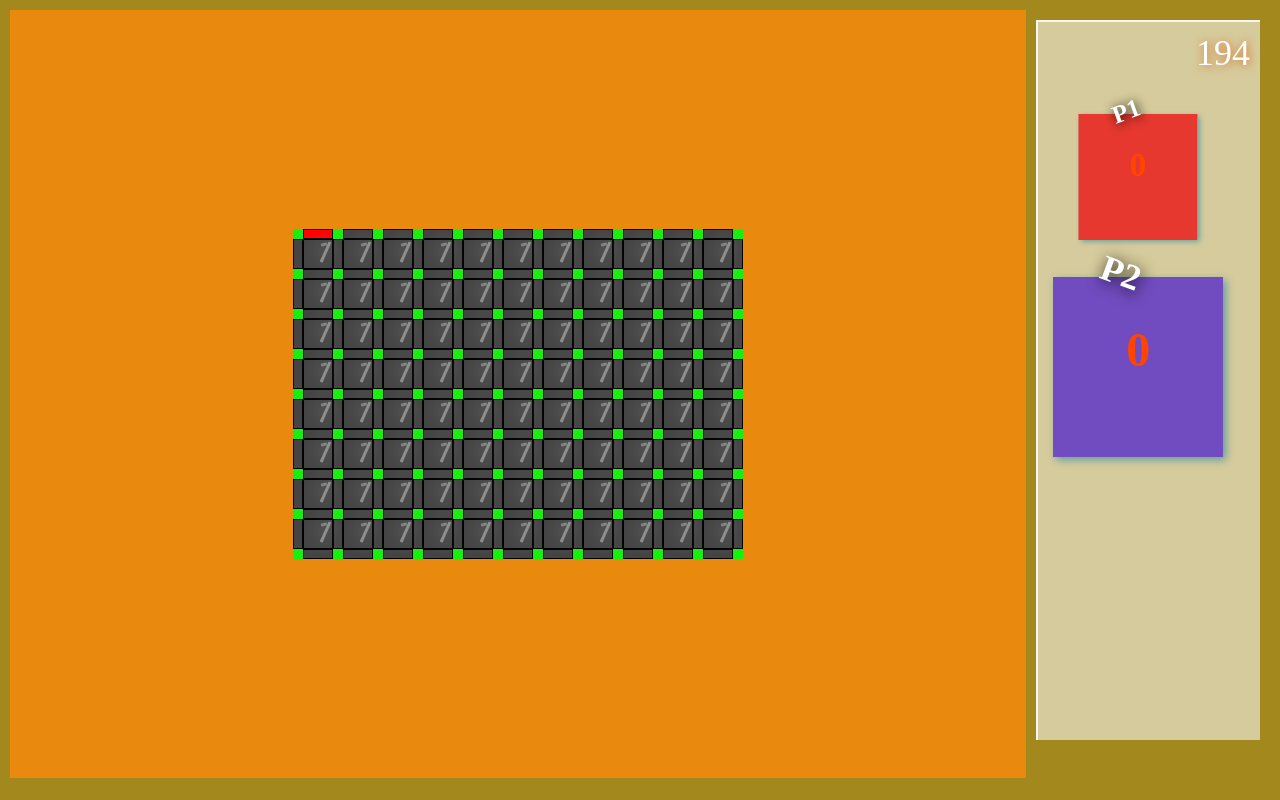
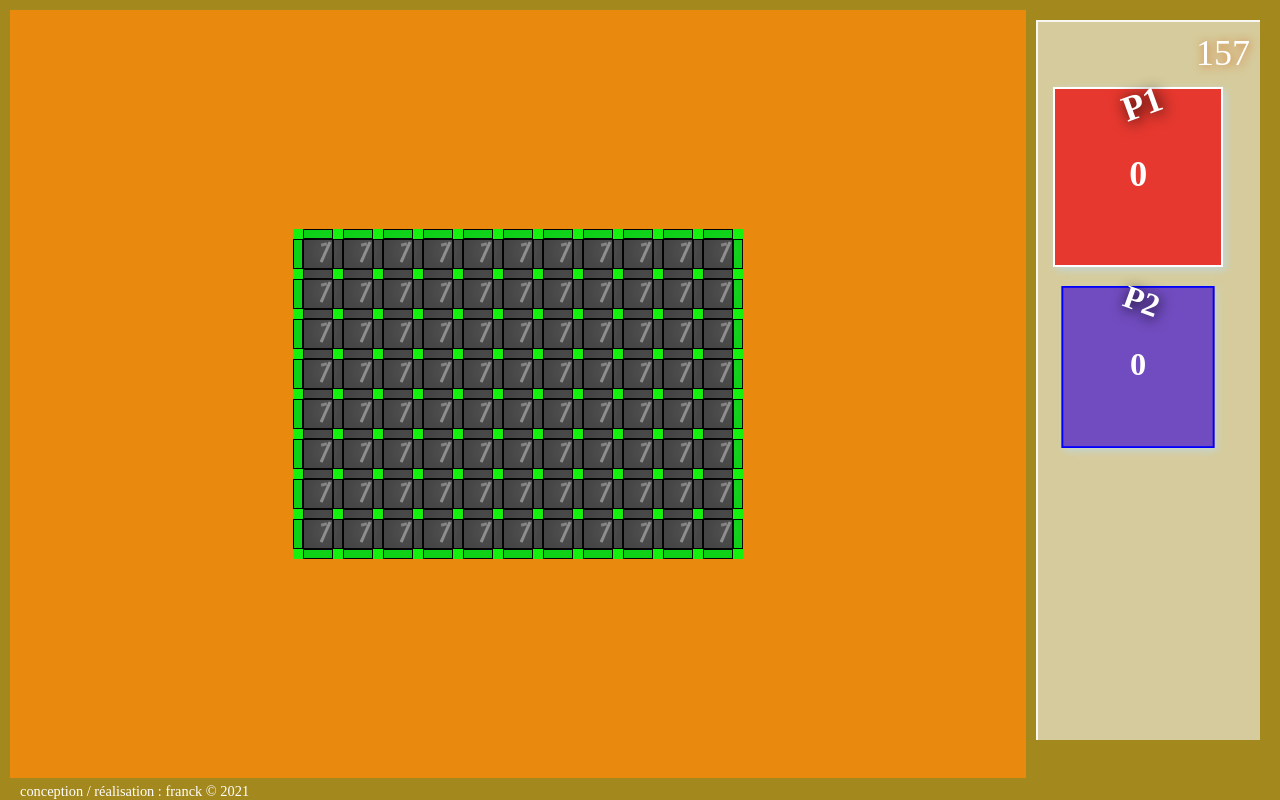
Before and after one commit to franckonline/game_grill-hit, a plain HTML site: page index.html in a window 1280 px wide. Both pictures are taken after a click on the element 318 px from the left and 234 px from the top of the page. Drawn offline with Linux system fonts and the light colour scheme.

Commit message:
final version 1.0.0.0

```diff
--- a/css/style.css
+++ b/css/style.css
@@ -154,7 +154,6 @@ main {
 }
 
 .shoot {
-    /* position: relative; */
     height: 50px;
     padding: 5px;
     text-align: right;
@@ -163,12 +162,6 @@ main {
     color: rgb(255, 255, 255);
     text-shadow: chocolate 1px 1px 10px;
 }
-
-.bebe{
-    border:rgb(240, 224, 11) solid 3px;
-
-}
-
 
 .playerA,
 .playerB {
@@ -179,9 +172,10 @@ main {
     width: 170px;
     height: 180px;
     color : white;
+    font-weight: 800;
     text-align:  center;
-    box-shadow: cadetblue 3px 3px 8px;
-    /* border:rgb(240, 224, 11) solid 3px; */
+    line-height : 80px;
+    box-shadow: rgb(196, 214, 214) 3px 3px 8px;
 }
 
 .playerA {
@@ -195,9 +189,10 @@ main {
 .playerA:before,
 .playerB:before {
     position: absolute;
-    padding: 5px;
+    padding: 15px;
+    margin: 10px;
     font-size: 3rem;
-    top: -30px;
+    top: -50px;
     left: 25%;
     color:white;
 }
@@ -215,7 +210,13 @@ transform: rotateZ(20deg);
 
 }
 
-
+footer{
+    position:absolute;
+    color: white;
+    font-size: 1.2rem;
+    bottom: 0 ;
+    left: 20px;
+}
 .cell::before {
     content: ' ';
     position: absolute;
--- a/index.html
+++ b/index.html
@@ -19,32 +19,32 @@
 
 <section class="line">
     <div class="hor line1 col1  dot"></div>
-    <div class="horizon line1 col2 bip coul0"></div>
+    <div class="horizon line1 col2 bip coul3"></div>
     <div class="hor line1 col3  dot"></div>
-    <div class="horizon line1 col4 bip coul0"></div>
+    <div class="horizon line1 col4 bip coul3"></div>
     <div class="hor line1 col5  dot"></div>
-    <div class="horizon line1 col6 bip coul0"></div>
+    <div class="horizon line1 col6 bip coul3"></div>
     <div class="hor line1 col7  dot"></div>
-    <div class="horizon line1 col8 bip coul0"></div>
+    <div class="horizon line1 col8 bip coul3"></div>
     <div class="hor line1 col9  dot"></div>
-    <div class="horizon line1 col10 bip coul0"></div>
+    <div class="horizon line1 col10 bip coul3"></div>
     <div class="hor line1 col11  dot"></div>
-    <div class="horizon line1 col12 bip coul0"></div>
+    <div class="horizon line1 col12 bip coul3"></div>
     <div class="hor line1 col13  dot"></div>
-    <div class="horizon line1 col14 bip coul0"></div>
+    <div class="horizon line1 col14 bip coul3"></div>
     <div class="hor line1 col15  dot"></div>
-    <div class="horizon line1 col16 bip coul0"></div>
+    <div class="horizon line1 col16 bip coul3"></div>
     <div class="hor line1 col17  dot"></div>
-    <div class="horizon line1 col18 bip coul0"></div>
+    <div class="horizon line1 col18 bip coul3"></div>
     <div class="hor line1 col19  dot"></div>
-    <div class="horizon line1 col20 bip coul0"></div>
+    <div class="horizon line1 col20 bip coul3"></div>
     <div class="hor line1 col21  dot"></div>
-    <div class="horizon line1 col22 bip coul0"></div>
+    <div class="horizon line1 col22 bip coul3"></div>
     <div class="hor line1 col23  dot"></div>
 </section>
 
 <section class="line blocky">
-    <div class="vertical line2 col1 bip coul0"></div>
+    <div class="vertical line2 col1 bip coul3"></div>
     <div class="vertical line2 col2 cell coul0"></div>
     <div class="vertical line2 col3 bip coul0"></div>
     <div class="vertical line2 col4 cell coul0"></div>
@@ -66,7 +66,7 @@
     <div class="vertical line2 col20 cell coul0"></div>
     <div class="vertical line2 col21 bip coul0"></div>
     <div class="vertical line2 col22 cell coul0"></div>
-    <div class="vertical line2 col23 bip coul0"></div>
+    <div class="vertical line2 col23 bip coul3"></div>
 </section>
 
 <section class="line">
@@ -96,7 +96,7 @@
 </section>
 
 <section class="line blocky">
-    <div class="vertical line4 col1 bip coul0"></div>
+    <div class="vertical line4 col1 bip coul3"></div>
     <div class="vertical line4 col2 cell coul0"></div>
     <div class="vertical line4 col3 bip coul0"></div>
     <div class="vertical line4 col4 cell coul0"></div>
@@ -118,7 +118,7 @@
     <div class="vertical line4 col20 cell coul0"></div>
     <div class="vertical line4 col21 bip coul0"></div>
     <div class="vertical line4 col22 cell coul0"></div>
-    <div class="vertical line4 col23 bip coul0"></div>
+    <div class="vertical line4 col23 bip coul3"></div>
 </section>
 
 <section class="line">
@@ -148,7 +148,7 @@
 </section>
 
 <section class="line blocky">
-    <div class="vertical line6 col1 bip coul0"></div>
+    <div class="vertical line6 col1 bip coul3"></div>
     <div class="vertical line6 col2 cell coul0"></div>
     <div class="vertical line6 col3 bip coul0"></div>
     <div class="vertical line6 col4 cell coul0"></div>
@@ -170,7 +170,7 @@
     <div class="vertical line6 col20 cell coul0"></div>
     <div class="vertical line6 col21 bip coul0"></div>
     <div class="vertical line6 col22 cell coul0"></div>
-    <div class="vertical line6 col23 bip coul0"></div>
+    <div class="vertical line6 col23 bip coul3"></div>
 </section>
 
 <section class="line">
@@ -200,7 +200,7 @@
 </section>
 
 <section class="line blocky">
-    <div class="vertical line8 col1 bip coul0"></div>
+    <div class="vertical line8 col1 bip coul3"></div>
     <div class="vertical line8 col2 cell coul0"></div>
     <div class="vertical line8 col3 bip coul0"></div>
     <div class="vertical line8 col4 cell coul0"></div>
@@ -222,7 +222,7 @@
     <div class="vertical line8 col20 cell coul0"></div>
     <div class="vertical line8 col21 bip coul0"></div>
     <div class="vertical line8 col22 cell coul0"></div>
-    <div class="vertical line8 col23 bip coul0"></div>
+    <div class="vertical line8 col23 bip coul3"></div>
 </section>
 
 <section class="line">
@@ -252,7 +252,7 @@
 </section>
 
 <section class="line blocky">
-    <div class="vertical line10 col1 bip coul0"></div>
+    <div class="vertical line10 col1 bip coul3"></div>
     <div class="vertical line10 col2 cell coul0"></div>
     <div class="vertical line10 col3 bip coul0"></div>
     <div class="vertical line10 col4 cell coul0"></div>
@@ -274,7 +274,7 @@
     <div class="vertical line10 col20 cell coul0"></div>
     <div class="vertical line10 col21 bip coul0"></div>
     <div class="vertical line10 col22 cell coul0"></div>
-    <div class="vertical line10 col23 bip coul0"></div>
+    <div class="vertical line10 col23 bip coul3"></div>
 </section>
 
 <section class="line">
@@ -304,7 +304,7 @@
 </section>
 
 <section class="line blocky">
-    <div class="vertical line12 col1 bip coul0"></div>
+    <div class="vertical line12 col1 bip coul3"></div>
     <div class="vertical line12 col2 cell coul0"></div>
     <div class="vertical line12 col3 bip coul0"></div>
     <div class="vertical line12 col4 cell coul0"></div>
@@ -326,7 +326,7 @@
     <div class="vertical line12 col20 cell coul0"></div>
     <div class="vertical line12 col21 bip coul0"></div>
     <div class="vertical line12 col22 cell coul0"></div>
-    <div class="vertical line12 col23 bip coul0"></div>
+    <div class="vertical line12 col23 bip coul3"></div>
 </section>
 
 <section class="line">
@@ -356,7 +356,7 @@
 </section>
 
 <section class="line blocky">
-    <div class="vertical line14 col1 bip coul0"></div>
+    <div class="vertical line14 col1 bip coul3"></div>
     <div class="vertical line14 col2 cell coul0"></div>
     <div class="vertical line14 col3 bip coul0"></div>
     <div class="vertical line14 col4 cell coul0"></div>
@@ -378,7 +378,7 @@
     <div class="vertical line14 col20 cell coul0"></div>
     <div class="vertical line14 col21 bip coul0"></div>
     <div class="vertical line14 col22 cell coul0"></div>
-    <div class="vertical line14 col23 bip coul0"></div>
+    <div class="vertical line14 col23 bip coul3"></div>
 </section>
 
 <section class="line">
@@ -408,7 +408,7 @@
 </section>
 
 <section class="line blocky">
-    <div class="vertical line16 col1 bip coul0"></div>
+    <div class="vertical line16 col1 bip coul3"></div>
     <div class="vertical line16 col2 cell coul0"></div>
     <div class="vertical line16 col3 bip coul0"></div>
     <div class="vertical line16 col4 cell coul0"></div>
@@ -430,45 +430,45 @@
     <div class="vertical line16 col20 cell coul0"></div>
     <div class="vertical line16 col21 bip coul0"></div>
     <div class="vertical line16 col22 cell coul0"></div>
-    <div class="vertical line16 col23 bip coul0"></div>
+    <div class="vertical line16 col23 bip coul3"></div>
 </section>
 
 <section class="line">
     <div class="hor line17 col1  dot"></div>
-    <div class="horizon line17 col2 bip coul0"></div>
+    <div class="horizon line17 col2 bip coul3"></div>
     <div class="hor line17 col3  dot"></div>
-    <div class="horizon line17 col4 bip coul0"></div>
+    <div class="horizon line17 col4 bip coul3"></div>
     <div class="hor line17 col5  dot"></div>
-    <div class="horizon line17 col6 bip coul0"></div>
+    <div class="horizon line17 col6 bip coul3"></div>
     <div class="hor line17 col7  dot"></div>
-    <div class="horizon line17 col8 bip coul0"></div>
+    <div class="horizon line17 col8 bip coul3"></div>
     <div class="hor line17 col9  dot"></div>
-    <div class="horizon line17 col10 bip coul0"></div>
+    <div class="horizon line17 col10 bip coul3"></div>
     <div class="hor line17 col11  dot"></div>
-    <div class="horizon line17 col12 bip coul0"></div>
+    <div class="horizon line17 col12 bip coul3"></div>
     <div class="hor line17 col13  dot"></div>
-    <div class="horizon line17 col14 bip coul0"></div>
+    <div class="horizon line17 col14 bip coul3"></div>
     <div class="hor line17 col15  dot"></div>
-    <div class="horizon line17 col16 bip coul0"></div>
+    <div class="horizon line17 col16 bip coul3"></div>
     <div class="hor line17 col17  dot"></div>
-    <div class="horizon line17 col18 bip coul0"></div>
+    <div class="horizon line17 col18 bip coul3"></div>
     <div class="hor line17 col19  dot"></div>
-    <div class="horizon line17 col20 bip coul0"></div>
+    <div class="horizon line17 col20 bip coul3"></div>
     <div class="hor line17 col21  dot"></div>
-    <div class="horizon line17 col22 bip coul0"></div>
+    <div class="horizon line17 col22 bip coul3"></div>
     <div class="hor line17 col23  dot"></div>
 </section>
 
     </main>
 
     <section class="cadreplayers">
-        <p class="shoot">195</p>
+        <p class="shoot">tir: 157</p>
         <p class="playerA">0</p>
         <p class="playerB">0</p>
     </section>
 
     <footer>
-
+<p>conception / réalisation : franck &copy;&nbsp;2021</p>
     </footer>
 </body>
 
--- a/js/script.js
+++ b/js/script.js
@@ -1,19 +1,22 @@
 window.onload = () => {
     let joueuractif = "1";
-    document.querySelector(".shoot").textContent = 195;
+    document.querySelector(".shoot").textContent = 157;
     function changeplayers() {
         if (joueuractif == 1) {
             joueuractif = 2;
-            cadrePlayerAbefore.style.transform = "scale(.7)";
+            cadrePlayerAbefore.style.transform = "scale(.9)";
+            cadrePlayerAbefore.style.border = "red solid 2px";
             cadrePlayerBbefore.style.transform = "scale(1)";
+            cadrePlayerBbefore.style.border = "white solid 2px";
         } else {
             joueuractif = 1;
             cadrePlayerAbefore.style.transform = "scale(1)";
-            cadrePlayerBbefore.style.transform = "scale(.7)";
+            cadrePlayerAbefore.style.border = "white solid 2px";
+            cadrePlayerBbefore.style.transform = "scale(.9)";
+            cadrePlayerBbefore.style.border = "blue solid 2px";
         }
     }
     let paschanger = 0;
-    let countdejaclic = 0;
     document.querySelector(".bip").addEventListener("click", checkpass);
     let scorePlayerA = 0;
     let scorePlayerB = 0;
@@ -26,6 +29,9 @@ window.onload = () => {
     zones.forEach(element => {
         element.addEventListener('click', checkpass);
     });
+    //------------------++++++++++++++++---------------------------
+
+
     function checkpass() {
         paschanger = 0;
         let checksum1 = 0;
@@ -34,12 +40,7 @@ window.onload = () => {
         let checksum4 = 0;
         let unautre = this.classList;
         if (unautre[4] != "coul0") {
-            countdejaclic++;
-            if (countdejaclic == 3){
-            alert("Attention déjà cliqué");
-            countdejaclic = 0;
-        }
-        changeplayers();
+                  changeplayers();
         }
         let typetrait = unautre[0];
         let maCouleurClic = Number(unautre[4].slice(4));
@@ -55,7 +56,7 @@ window.onload = () => {
         let colonnemoinsmoins = colonne - 2;
         if (maCouleurClic < 1) {
             tir++;
-            document.querySelector(".shoot").textContent = 195 - tir;
+            document.querySelector(".shoot").textContent = "tir : " + (157 - tir);
             if (unautre[0] == "horizon") {
                 this.classList.replace("coul0", `coul${joueuractif}`);
                 if (ligne > 1 && ligne < 16) {
@@ -205,16 +206,22 @@ window.onload = () => {
             }
         }
         if (scorePlayerA === scorePlayerB) {
-            cadrePlayerA.style.color = "orangered";
-            cadrePlayerB.style.color = "orangered";
+            cadrePlayerA.style.fontSize = "3rem";
+            cadrePlayerA.style.borderBox = "red 2px 2px 10px";
+            cadrePlayerB.style.fontSize = "3rem";
+            cadrePlayerB.style.borderBox = "red 2px 2px 10px";
         }
         if (scorePlayerA > scorePlayerB) {
-            cadrePlayerA.style.color = "lightgreen";
-            cadrePlayerB.style.color = "orangered";
+            cadrePlayerA.style.fontSize = "4rem";
+            cadrePlayerA.style.borderBox = "green 2px 2px 10px";
+            cadrePlayerB.style.fontSize = "2rem";
+            cadrePlayerB.style.borderBox = "red 2px 2px 10px";
         }
         if (scorePlayerA < scorePlayerB) {
-            cadrePlayerB.style.color = "lightgreen";
-            cadrePlayerA.style.color = "orangered";
+            cadrePlayerB.style.fontSize = "2rem";
+            cadrePlayerB.style.borderBox = "green 2px 2px 10px";
+            cadrePlayerA.style.fontSize = "4rem";
+            cadrePlayerA.style.borderBox = "red 2px 2px 10px";
         }
         cadrePlayerA.textContent = scorePlayerA;
         cadrePlayerA.style.fontWeight = "900";
```
